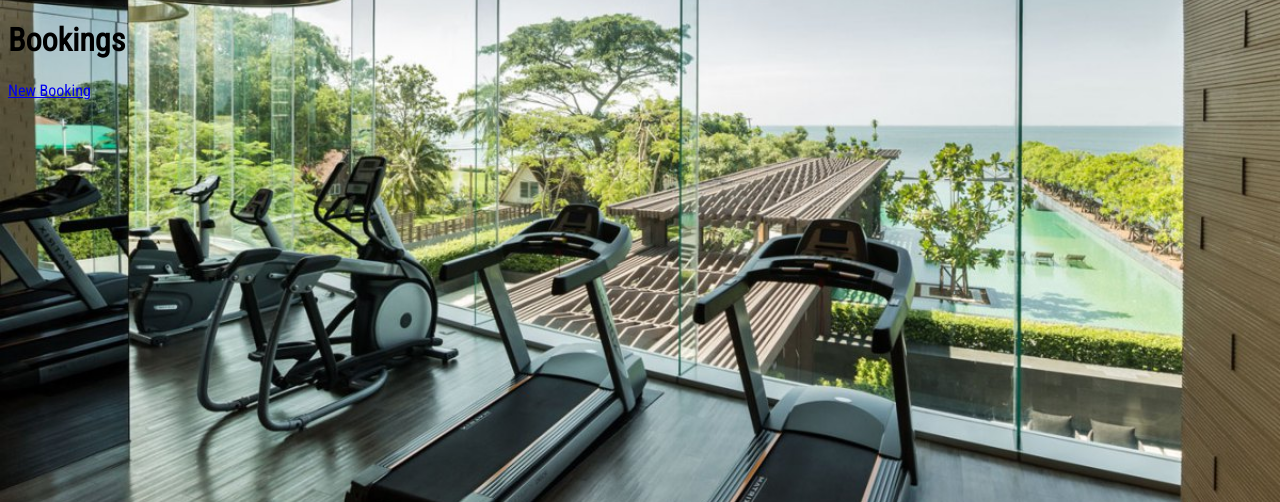
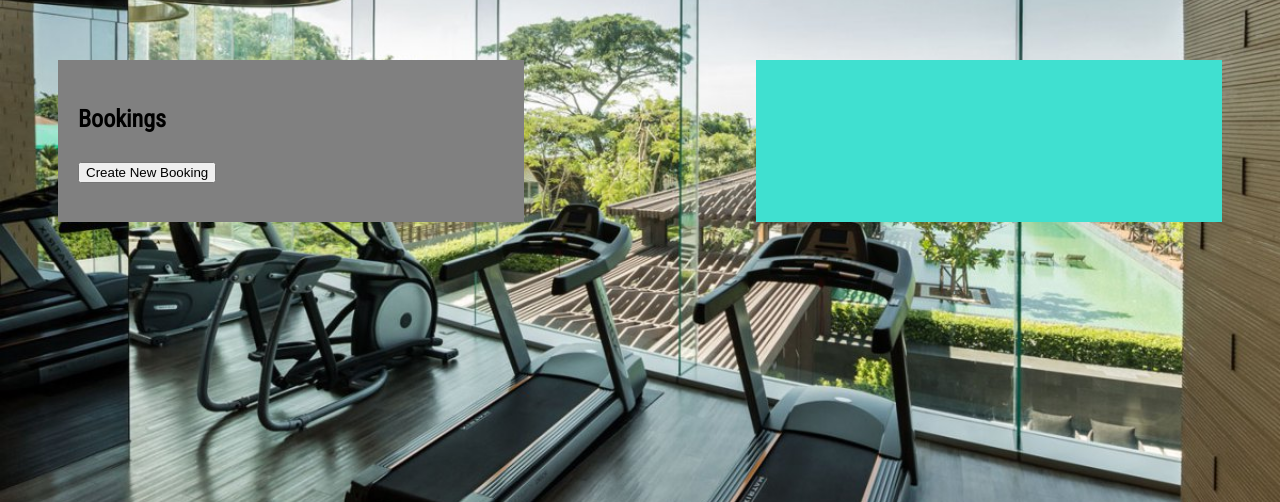
Before and after one commit to nls20/Gym_App_Project, a Flask app: page /bookings in a window 1280 px wide. Shown: the part 180-682 px from the top of the page. Run offline with Flask 2, Linux system fonts and the light colour scheme; data that the repository does not hold is empty; some libraries are stand-ins or nearby versions.

Commit message:
FlexBox added to Bookings Page

```diff
--- /dev/null
+++ b/static/css/bookings.css
@@ -0,0 +1,85 @@
+.bookings-container {
+    /* background-color: rgba(255, 255, 255, 0.5);
+    display: flex;
+    flex-wrap: wrap;
+    justify-content: space-evenly;
+    height: auto;
+    margin: 40px;
+    padding: 40px;
+    font-family: 'Roboto Condensed', sans-serif; */
+    max-width: 1300px;
+    margin: 40px auto 0 auto;
+    line-height: 1.65;
+    padding: 20px 50px;
+    display: flex;
+    flex-wrap: wrap;
+    justify-content: space-between;
+}
+
+.create-booking-1 {
+    padding: 20px;
+    box-sizing: border-box;
+    margin-bottom: 20px;
+    flex-basis: 40%;
+    background-color: gray;
+}
+
+.create-booking-2 {
+    padding: 10px;
+    box-sizing: border-box;
+    margin-bottom: 20px;
+    flex-basis: 40%;
+    background-color: turquoise;
+}
+/* .booking-text h1 {
+    font-size: 3.5vw;
+    font-weight: 600;
+    text-align: center;
+    color: black;
+    margin-top: 33px;
+    margin-bottom: 49px;
+  }
+
+.booking-text p {
+    font-size: 2.5vw;
+    text-align: center;
+    font-weight: 400;
+    line-height: .5;
+    color: black;
+    margin-bottom: 5;
+  }
+
+.new-booking a {
+    color: black;
+}
+
+.new-button {
+  background-color: #60B99A;
+  border: none;
+  color: white;
+  font-size: 20px;
+  padding: 16px 32px;
+  text-decoration: none;
+  margin: 4px 2px;
+  cursor: pointer;
+  font-family: 'Roboto Condensed', sans-serif;
+}
+
+.create-booking p {
+    color:black;
+    text-decoration: none;
+    list-style: none;
+    justify-content: left;
+}
+
+.create-booking input {
+    background-color: gray;
+    border: none;
+    color: white;
+    font-size: 20px;
+    padding: 12px 14px;
+    text-decoration: none;
+    margin: 4px 2px;
+    cursor: pointer;
+    font-family: 'Roboto Condensed', sans-serif;
+} */
--- a/static/css/home.css
+++ b/static/css/home.css
@@ -36,3 +36,8 @@
     color: black;
     margin-bottom: 5;
   }
+
+.gym-text a {
+    text-decoration: none;
+    color: white;
+}
--- a/templates/base.html
+++ b/templates/base.html
@@ -10,6 +10,7 @@
     <link rel="stylesheet" href="{{ url_for('static', filename='css/style.css') }}">
     <link rel="stylesheet" href="{{ url_for('static', filename='css/header.css') }}">
     <link rel="stylesheet" href="{{ url_for('static', filename='css/home.css') }}">
+    <link rel="stylesheet" href="{{ url_for('static', filename='css/bookings.css') }}">
 </head>
 <body>
     <main>
--- a/templates/bookings/index.html
+++ b/templates/bookings/index.html
@@ -1,28 +1,38 @@
 {% extends 'base.html' %}
 
 {% block content %}
+<section class="bookings-container">
+<div class="create-booking-1">
 <h1>Bookings</h1>
-<!--
-{% for booking in bookings %}
+ <div class="new-booking">
+<p>
+    <a href="/bookings/new"><button class="new-button">Create New Booking</button></a>
+</p>
+</div>
+</div>
 
-{% endfor %} -->
-
-<p>
-    <a href="/bookings/new">New Booking</a>
-</p>
-
+<div class="create-booking-2">
 <ul>
     {% for booking in bookings %}
+    <section>
+        <h1>Bookings</h1>
     <li>
         <p>{{booking.member.name }} - {{ booking.session.name }}</p>
         <p>"<i>{{booking.comment}}</i>"</p>
         <p>
+            <div class="delete-button">
             <form action="/bookings/{{ booking.id }}/delete" method="POST">
-                <input type="submit" value="delete">
+                <input class="delete-button" type="submit" value="Delete">
             </form>
+
+
         </p>
     </li>
 
     {% endfor %}
 </ul>
+</div>
+</div>
+</section>
+</section>
 {% endblock %}
--- a/templates/bookings/new.html
+++ b/templates/bookings/new.html
@@ -20,7 +20,7 @@
 
      <label for="comment">Add a Comment</label>
      <textarea name="comment" id="comment" cols="20" rows="10"></textarea>
-     <input type='submit' value="Booking">
+     <input type='submit' value="Submit">
 
 </form>
 
```
